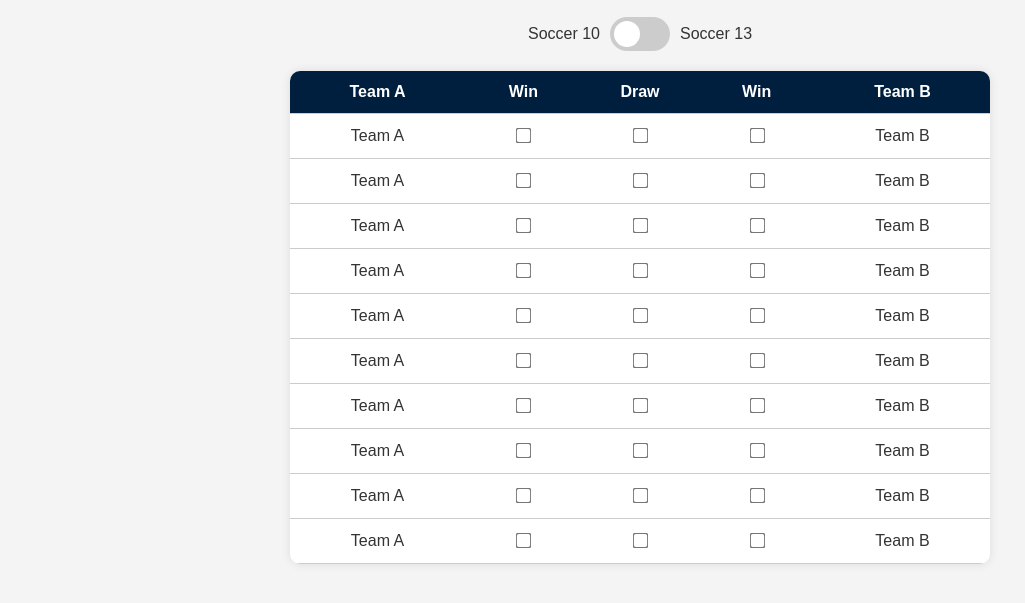
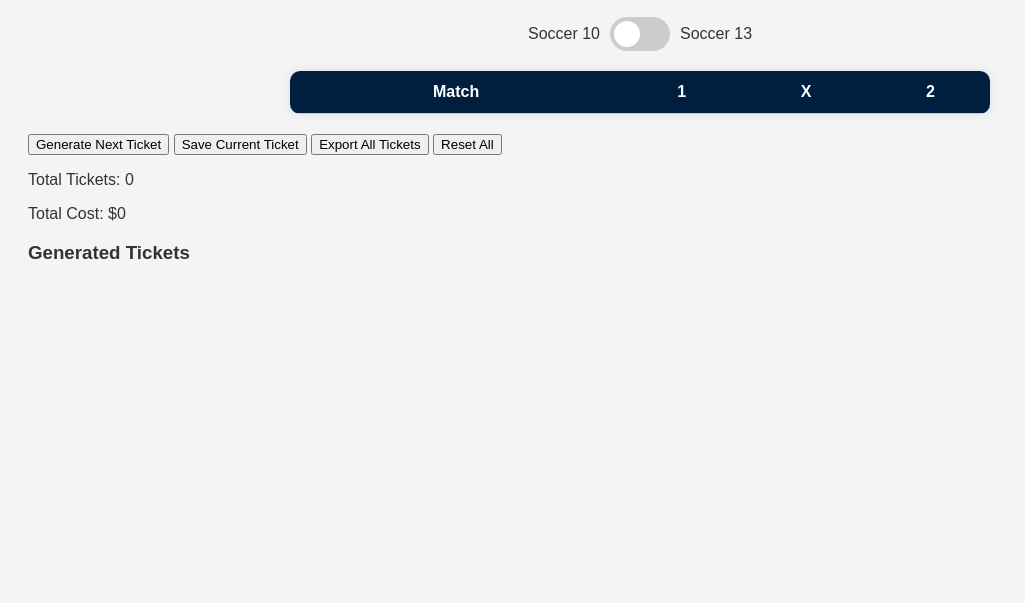
Before and after one commit to HafenaajeA/betapp_assistant, a plain HTML site: page index.html in a window 1280 px wide. Shown: the part 79-682 px from the top of the page, without its empty margins (0-1025 px from the left). Drawn offline with nearby package versions, Linux system fonts and the light colour scheme.

Commit message:
new interface updated

```diff
--- a/index.html
+++ b/index.html
@@ -21,110 +21,44 @@
         <span>Soccer 13</span>
       </div>
     </div>
-    <table>
+
+    <div class="main-container">
+      <div class="selection-container">
+        <table id="matchTable">
           <thead>
             <tr>
-          <th>Team A</th>
-          <th>Win</th>
-          <th>Draw</th>
-          <th>Win</th>
-          <th>Team B</th>
+              <th>Match</th>
+              <th>1</th>
+              <th>X</th>
+              <th>2</th>
             </tr>
           </thead>
           <tbody>
-        <tr class="match-row">
-          <td>Team A</td>
-          <td><input type="checkbox" /></td>
-          <td><input type="checkbox" /></td>
-          <td><input type="checkbox" /></td>
-          <td>Team B</td>
-        </tr>
-        <tr class="match-row">
-          <td>Team A</td>
-          <td><input type="checkbox" /></td>
-          <td><input type="checkbox" /></td>
-          <td><input type="checkbox" /></td>
-          <td>Team B</td>
-        </tr>
-        <tr class="match-row">
-          <td>Team A</td>
-          <td><input type="checkbox" /></td>
-          <td><input type="checkbox" /></td>
-          <td><input type="checkbox" /></td>
-          <td>Team B</td>
-        </tr>
-        <tr class="match-row">
-          <td>Team A</td>
-          <td><input type="checkbox" /></td>
-          <td><input type="checkbox" /></td>
-          <td><input type="checkbox" /></td>
-          <td>Team B</td>
-        </tr>
-        <tr class="match-row">
-          <td>Team A</td>
-          <td><input type="checkbox" /></td>
-          <td><input type="checkbox" /></td>
-          <td><input type="checkbox" /></td>
-          <td>Team B</td>
-        </tr>
-        <tr class="match-row">
-          <td>Team A</td>
-          <td><input type="checkbox" /></td>
-          <td><input type="checkbox" /></td>
-          <td><input type="checkbox" /></td>
-          <td>Team B</td>
-        </tr>
-        <tr class="match-row">
-          <td>Team A</td>
-          <td><input type="checkbox" /></td>
-          <td><input type="checkbox" /></td>
-          <td><input type="checkbox" /></td>
-          <td>Team B</td>
-        </tr>
-        <tr class="match-row">
-          <td>Team A</td>
-          <td><input type="checkbox" /></td>
-          <td><input type="checkbox" /></td>
-          <td><input type="checkbox" /></td>
-          <td>Team B</td>
-        </tr>
-        <tr class="match-row">
-          <td>Team A</td>
-          <td><input type="checkbox" /></td>
-          <td><input type="checkbox" /></td>
-          <td><input type="checkbox" /></td>
-          <td>Team B</td>
-        </tr>
-        <tr class="match-row">
-          <td>Team A</td>
-          <td><input type="checkbox" /></td>
-          <td><input type="checkbox" /></td>
-          <td><input type="checkbox" /></td>
-          <td>Team B</td>
-        </tr>
-        <tr class="match-row soccer13">
-          <td>Team A</td>
-          <td><input type="checkbox" /></td>
-          <td><input type="checkbox" /></td>
-          <td><input type="checkbox" /></td>
-          <td>Team B</td>
-        </tr>
-        <tr class="match-row soccer13">
-          <td>Team A</td>
-          <td><input type="checkbox" /></td>
-          <td><input type="checkbox" /></td>
-          <td><input type="checkbox" /></td>
-          <td>Team B</td>
-        </tr>
-        <tr class="match-row soccer13">
-          <td>Team A</td>
-          <td><input type="checkbox" /></td>
-          <td><input type="checkbox" /></td>
-          <td><input type="checkbox" /></td>
-          <td>Team B</td>
-        </tr>
+            <!-- Rows will be generated by JavaScript -->
           </tbody>
         </table>
+
+        <div class="controls">
+          <button id="generateTicket">Generate Next Ticket</button>
+          <button id="saveTicket">Save Current Ticket</button>
+          <button id="exportTickets">Export All Tickets</button>
+          <button id="resetAll" class="reset-button">Reset All</button>
+          <div class="stats">
+            <p>Total Tickets: <span id="ticketCount">0</span></p>
+            <p>Total Cost: $<span id="totalCost">0</span></p>
+          </div>
+        </div>
+      </div>
+
+      <div class="tickets-container">
+        <h3>Generated Tickets</h3>
+        <div id="ticketsList"></div>
+      </div>
+    </div>
+
+    <script src="https://unpkg.com/jspdf@2.5.1/dist/jspdf.umd.min.js"></script>
+    <script src="https://unpkg.com/jspdf-autotable@3.5.31/dist/jspdf.plugin.autotable.js"></script>
+    <script src="js/database.js"></script>
     <script src="script.js"></script>
   </body>
 </html>
```
Lines whose indentation alone changed are shown as unchanged.
